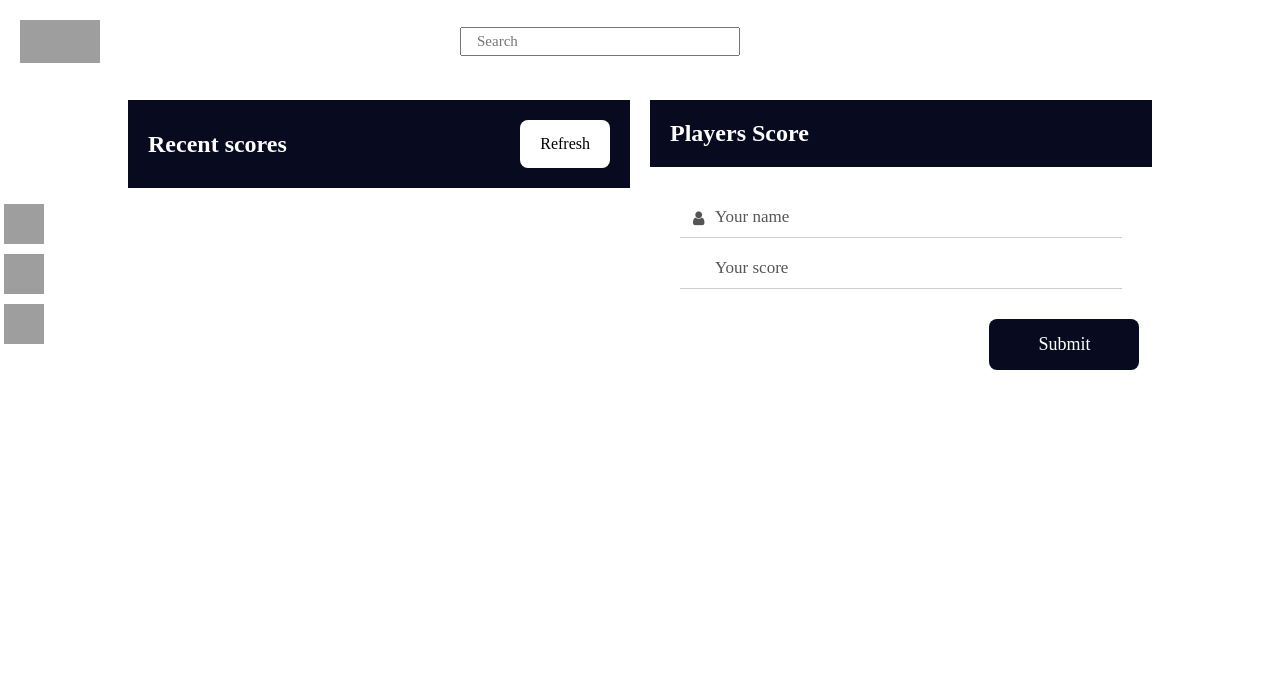
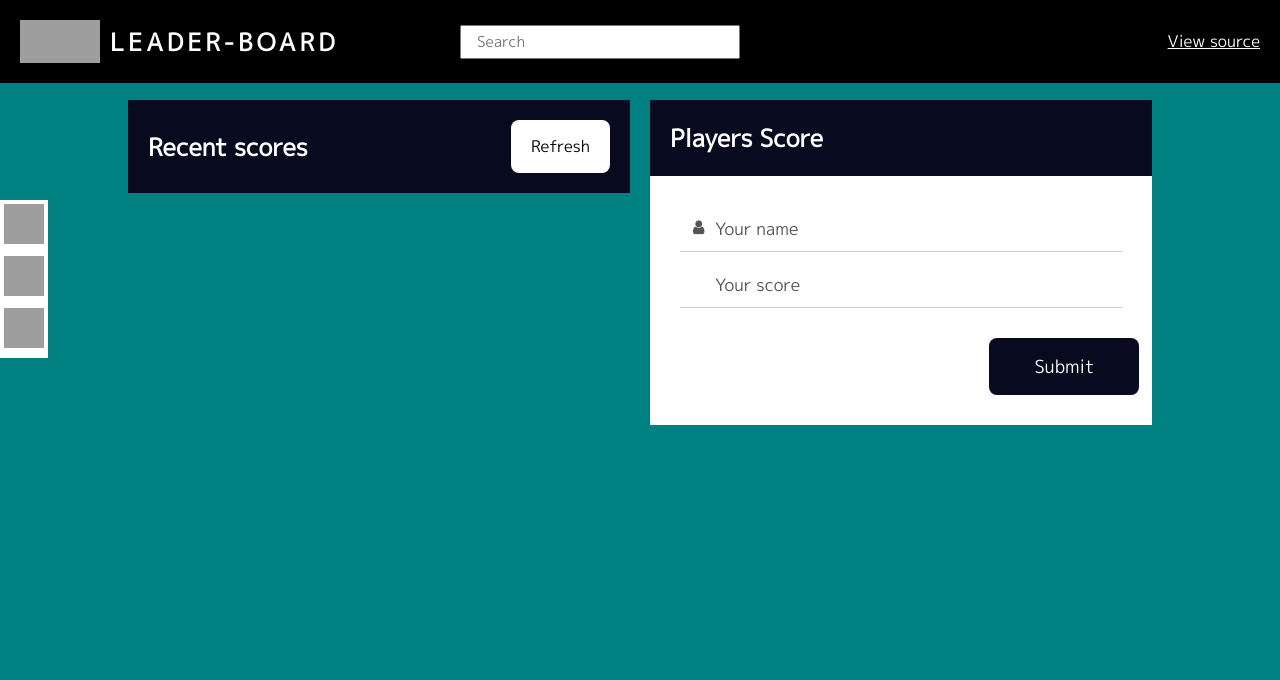
Before and after one commit to ademibowale/Leader-Board, a website built with webpack: page src/index.html in a window 1280 px wide. Built offline with nearby package versions, Linux system fonts and the light colour scheme; no server answers; grey boxes are pictures that could not be loaded.

Commit message:
modified readme file and add more css styles to the app

```diff
--- a/src/style.css
+++ b/src/style.css
@@ -12,11 +12,16 @@ nav {
   position: fixed;
   top: 0;
   width: 100%;
-
-  /* background-color: #000; */
+  background-color: #000;
   padding: 20px;
   color: #fff;
   align-items: center;
+}
+
+body {
+  background-color: teal;
+  color: #000;
+  font-family: 'M PLUS 1p', sans-serif;
 }
 
 #menu {
```
Also changed, not shown: README.md.
